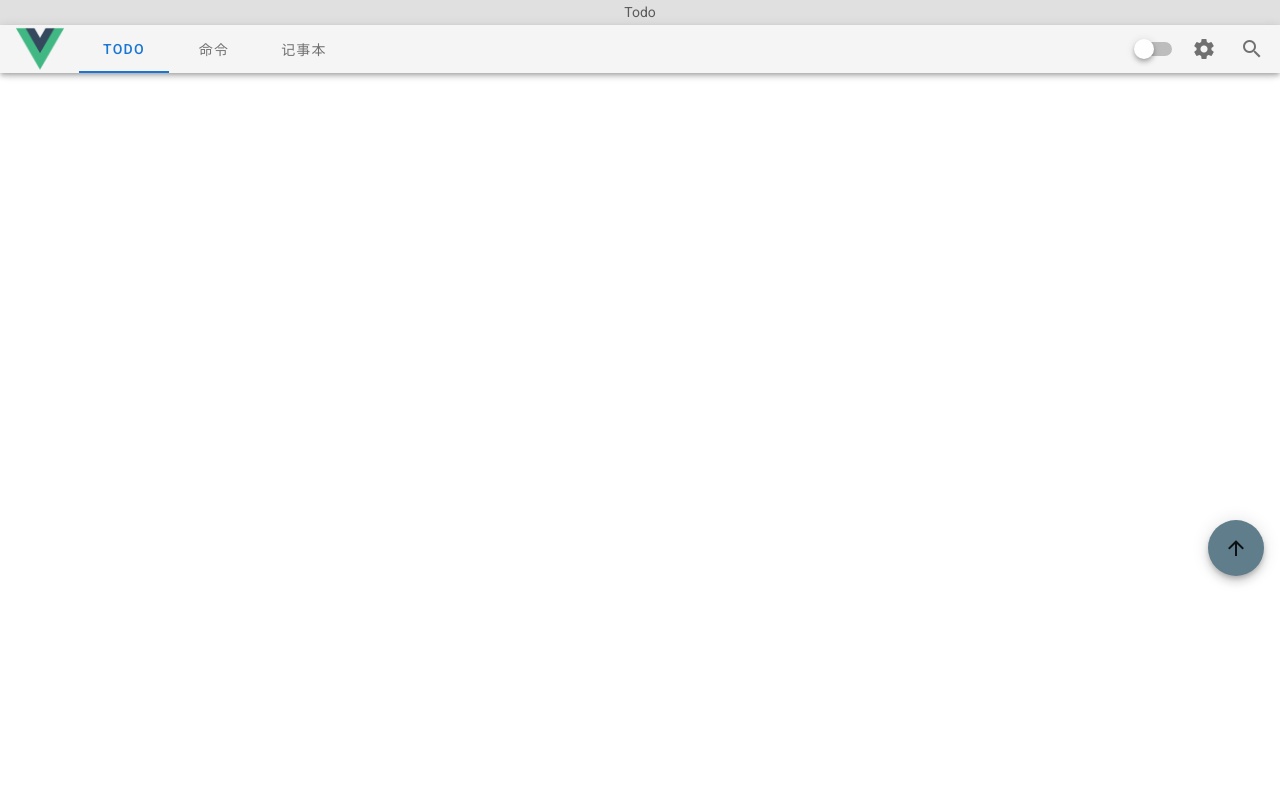
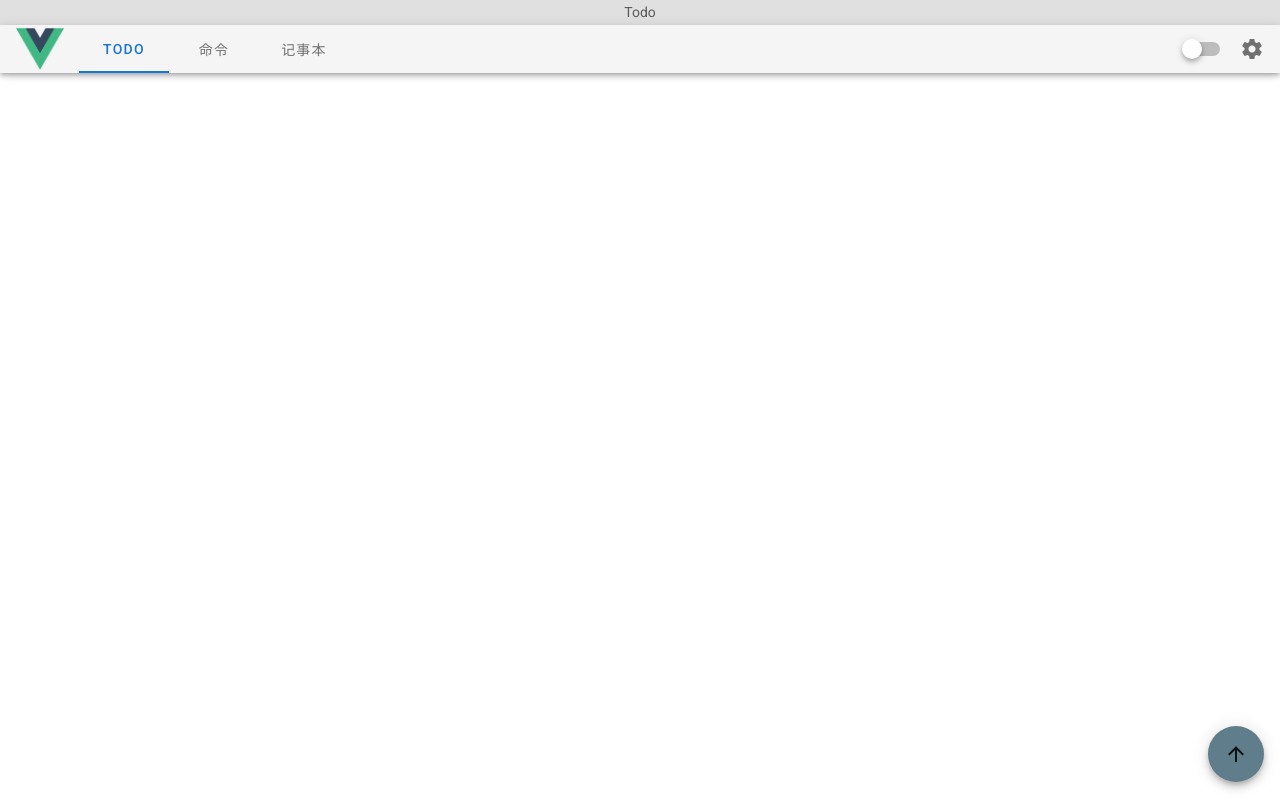
Before and after one commit to Pixiao3668/VTodo, a Vue app: page /todo in a window 1280 px wide. Built offline with nearby package versions, Linux system fonts and the light colour scheme.

Commit message:
完善readme

```diff
--- a/src/App.vue
+++ b/src/App.vue
@@ -39,10 +39,6 @@
         <v-btn icon>
           <v-icon>mdi-cog</v-icon>
         </v-btn>
-
-        <v-btn icon>
-          <v-icon>mdi-magnify</v-icon>
-        </v-btn>
       </v-app-bar>
     </div>
     <v-btn
@@ -50,7 +46,8 @@
         color='#607D8B'
         right
         fab
-        style="position: fixed; top: 520px; z-index: 50;"
+        bottom
+        style="position: fixed; bottom: 18px;z-index: 50;"
         @click="$vuetify.goTo(0, 'duration')"
     >
       <v-icon>mdi-arrow-up</v-icon>
@@ -64,7 +61,7 @@ export default {
   data: () => ({
     drawer: false,
     group: null,
-    tabs: ["todo", "命令", "记事本"]
+    tabs: ["todo", "命令", "记事本"],
   }),
   mounted() {
     const dark = JSON.parse(window.localStorage.getItem('dark'));
```
Also changed, not shown: 1 other file (tests, documents, lock files or other folders).
